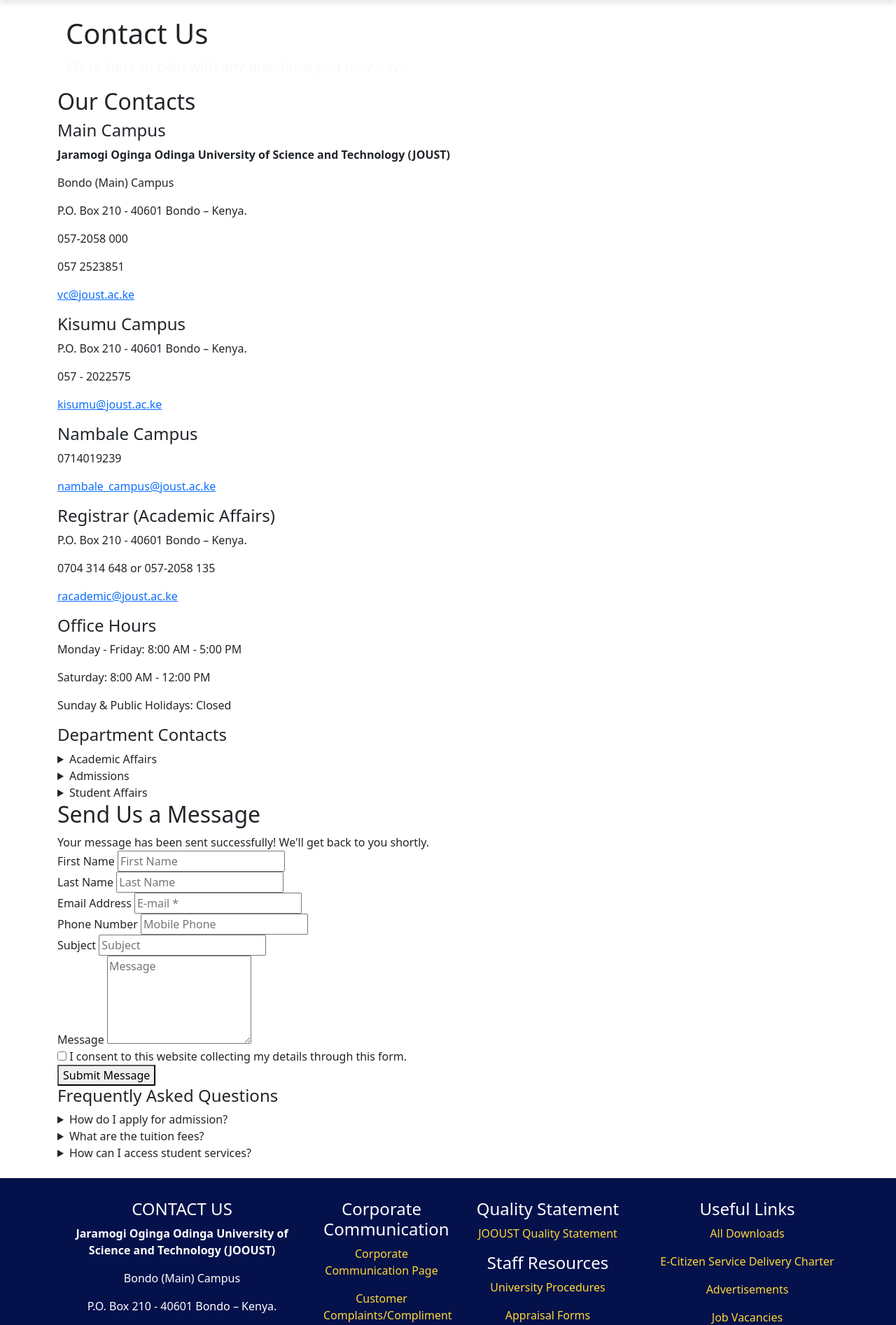
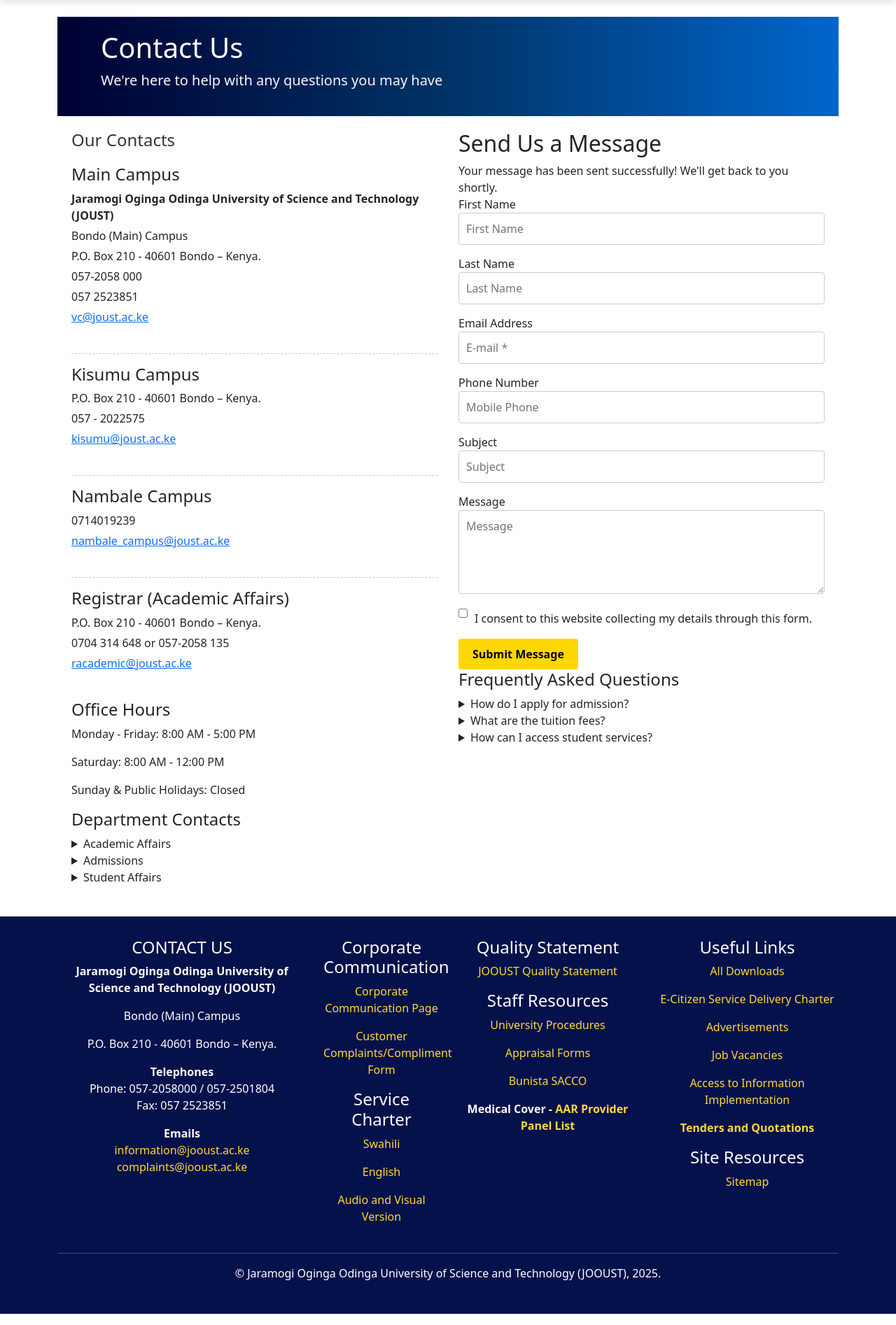
Before and after one commit to n-cognto/university-research, a Django app: page /contact/ in a window 1280 px wide. Shown: the part 80-1974 px from the top of the page at 70% size. Run offline with Django 5.2, Linux system fonts and the light colour scheme.

Commit message:
contact section change

```diff
--- a/research_portal/static/css/styles.css
+++ b/research_portal/static/css/styles.css
@@ -232,3 +232,106 @@ footer a:hover {
 #scrollToTopBtn:hover {
     background-color: #555;
 }
+.contact-header {
+    background: linear-gradient(90deg, #000033 0%, #003366 50%, #0066CC 100%);
+    color: white;
+    padding: 20px 50px;
+    font-size: 24px;
+    font-weight: bold;
+}
+
+.contact-container {
+    max-width: 1200px;
+    margin: 0 auto;
+    padding: 20px;
+    display: grid;
+    grid-template-columns: 1fr 1fr;
+    gap: 30px;
+}
+
+.contact-section h2 {
+    font-size: 24px;
+    margin-bottom: 20px;
+    color: #333;
+}
+
+.contact-info {
+    margin-bottom: 40px;
+}
+
+.contact-info p {
+    margin-bottom: 5px;
+}
+
+.divider {
+    border-top: 1px dashed #ccc;
+    margin: 15px 0;
+    width: 100%;
+}
+
+.feedback-section input,
+.feedback-section textarea {
+    width: 100%;
+    padding: 10px;
+    margin-bottom: 15px;
+    border: 1px solid #ccc;
+    border-radius: 4px;
+}
+
+.feedback-section textarea {
+    height: 120px;
+}
+
+.char-count {
+    text-align: right;
+    color: #777;
+    font-size: 12px;
+    margin-bottom: 15px;
+}
+
+.consent-checkbox {
+    display: flex;
+    align-items: center;
+    margin-bottom: 15px;
+}
+
+.consent-checkbox input {
+    margin-right: 10px;
+    width: auto;
+}
+
+.submit-button {
+    background-color: #FFD700;
+    color: #000;
+    border: none;
+    padding: 10px 20px;
+    border-radius: 4px;
+    cursor: pointer;
+    font-weight: bold;
+}
+
+.accessibility-button {
+    position: fixed;
+    left: 20px;
+    bottom: 20px;
+    background-color: #0066CC;
+    color: white;
+    border: none;
+    border-radius: 50%;
+    width: 50px;
+    height: 50px;
+    display: flex;
+    align-items: center;
+    justify-content: center;
+    cursor: pointer;
+}
+
+@media (max-width: 768px) {
+    .container {
+        grid-template-columns: 1fr;
+    }
+
+    .nav-links {
+        display: none;
+    }
+}
```
